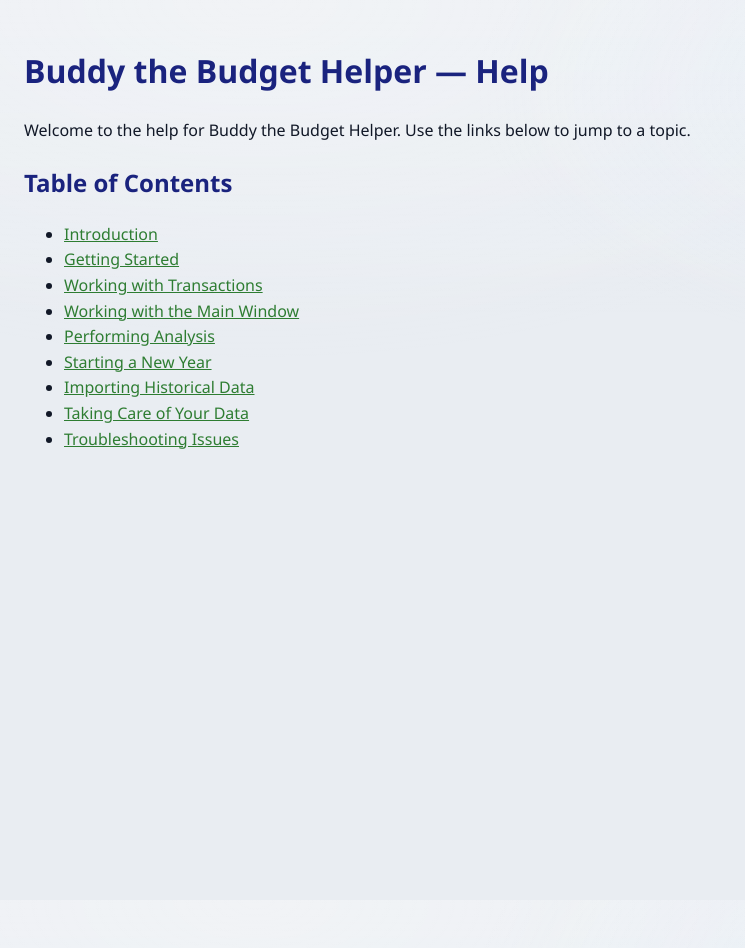
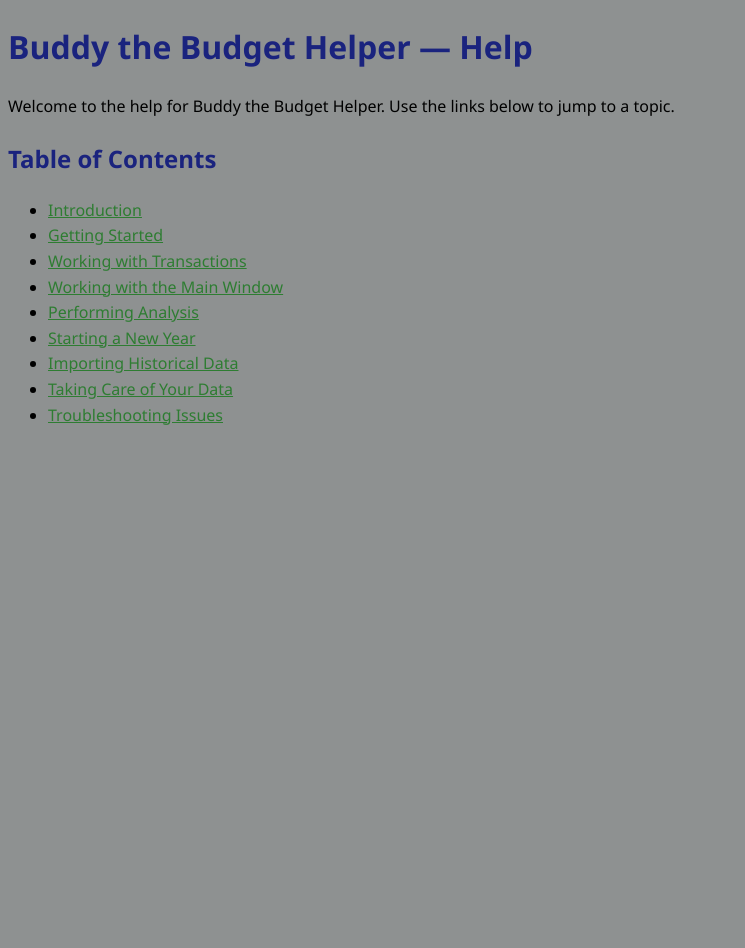
Before and after one commit to chudave1/Buddy-the-Budget-Helper-Release, a Jekyll site: the page built from docs/index.md, in a window 1280 px wide. Shown: the whole page, without its empty margins (0-745 px from the left). Built offline with Jekyll 4.4.1, drawn with Linux system fonts in a browser that asks for light colours; our own code applies the rules of GitHub Pages for plain Markdown files; after the commit the page ends 900 px from its top, so only the background shows below that.

Commit message:
Change body background color to soft gray
Updated body background color to a soft gray.

```diff
--- a/docs/assets/style.css
+++ b/docs/assets/style.css
@@ -1,26 +1,7 @@
-html {
-  /* Prevent the browser’s default white canvas showing around the page. */
-  background-color: #f3f4f6;
-}
-
 body {
-  /* Subtle “mica-like” neutral gradient (web approximation). */
-  background-color: #e9edf2;
-  background-image:
-    radial-gradient(1200px 600px at 20% 0%, rgba(255, 255, 255, 0.22), rgba(255, 255, 255, 0) 60%),
-    radial-gradient(1000px 500px at 80% 10%, rgba(230, 240, 255, 0.25), rgba(255, 255, 255, 0) 55%),
-    linear-gradient(180deg, rgba(255, 255, 255, 0.18), rgba(255, 255, 255, 0) 35%);
-  background-attachment: fixed;
-  margin: 0;
-  padding: 24px;
-  color: #111827;
+  background-color: #8e9191; /* soft gray instead of white */
   font-family: "Segoe UI", Arial, sans-serif;
   line-height: 1.6;
-  min-height: 100vh;
-}
-
-small, .muted {
-  color: #374151;
 }
 
 /* Headings */
```
